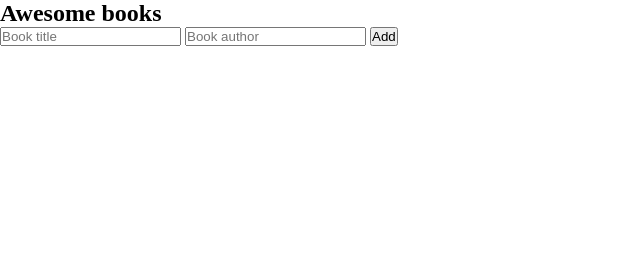
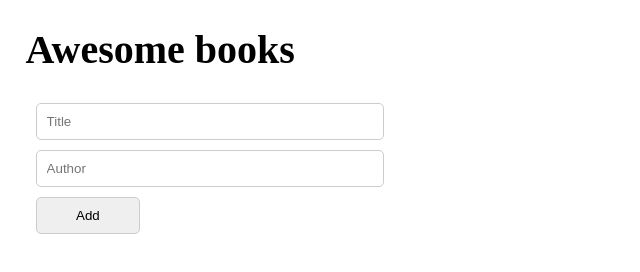
Before and after one commit to Ochiengsteven/awesome-bks, a website: page index.html in a window 1280 px wide. Shown: the whole page, without its empty margins (0-640 px from the left). Drawn offline with Linux system fonts and the light colour scheme.

Commit message:
add loyout styles

```diff
--- a/index.html
+++ b/index.html
@@ -14,8 +14,8 @@
         <section class="books" id="books-container"></section>
         <section class="form" id="add-form">
             <form action="" id="submit-form">
-                <input type="text" name="title" id="title" placeholder="Book title">
-                <input type="text" name="author" id="author" placeholder="Book author">
+                <input type="text" name="title" id="title" placeholder="Title">
+                <input type="text" name="author" id="author" placeholder="Author">
                 <button type="submit" id="btn-submit">Add</button>
             </form>
         </section>
--- a/style.css
+++ b/style.css
@@ -3,3 +3,37 @@
   padding: 0;
   box-sizing: border-box;
 }
+
+body {
+  padding: 2%;
+  height: 100vh;
+}
+
+h1 {
+  font-size: 40px;
+  padding-bottom: 20px;
+}
+
+form {
+    display: flex;
+    flex-direction: column;
+    width: 30%;
+    padding: 10px;
+    gap: 10px;
+}
+
+input,
+button {
+    padding: 10px;
+    border-radius: 5px;
+    border: 1px solid #ccc;
+}
+
+input:focus {
+    outline: none;
+}
+
+button {
+    cursor: pointer;
+    width: 30%;
+}
```
